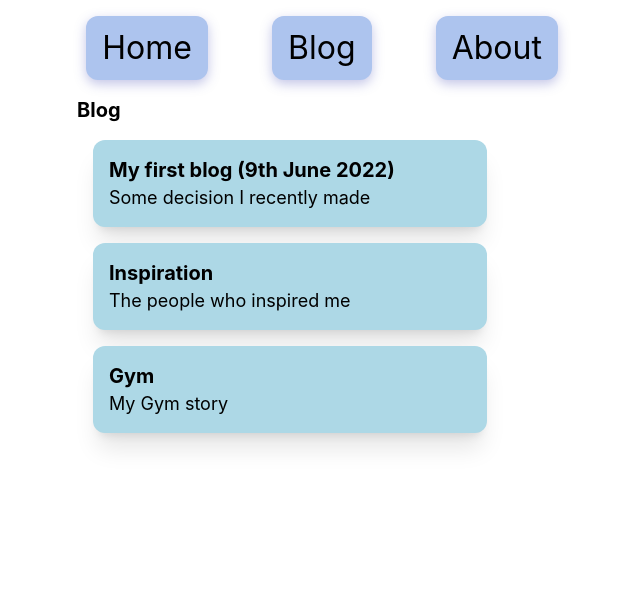
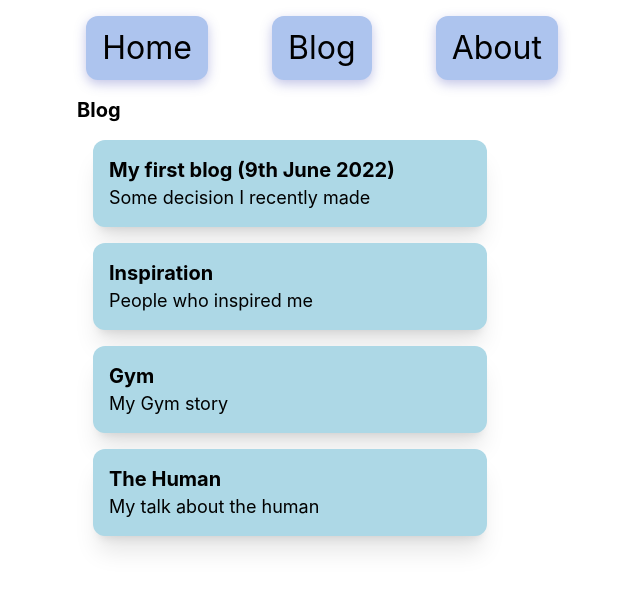
Before and after one commit to pat0245/pat0245.github.io, a Next.js app: page /blog in a window 1280 px wide. Shown: the top 590 px of the page, without its empty margins (350-990 px from the left). Built offline with nearby package versions, Linux system fonts and the light colour scheme.

Commit message:
new blog

```diff
--- a/pages/blog.jsx
+++ b/pages/blog.jsx
@@ -30,16 +30,21 @@ export default function Blog() {
             <Box
               color="lightblue"
               title="Inspiration"
-              body="The people who inspired me"
+              body="People who inspired me"
             />
           </a>
         </Link>
         <Link href="/gym">
           <a>
+            <Box color="lightblue" title="Gym" body="My Gym story" />
+          </a>
+        </Link>
+        <Link href="/human">
+          <a>
             <Box
               color="lightblue"
-              title="Gym"
-              body="My Gym story"
+              title="The Human"
+              body="My talk about the human"
             />
           </a>
         </Link>
--- /dev/null
+++ b/pages/human.jsx
@@ -0,0 +1,20 @@
+import Container from "../components/Container";
+import Navigation from "../components/Navigation";
+import Head from "next/head";
+import Link from "next/link";
+
+export default function Inspiration() {
+  return (
+    <>
+      <Head>
+        <title>Pat | Human</title>
+        <meta name="description" content="Patrick Maier's website" />
+        <link rel="icon" href="/favicon.ico" />
+      </Head>
+
+      <Navigation />
+      <Container className="p-24">
+      </Container>
+    </>
+  );
+}
```
